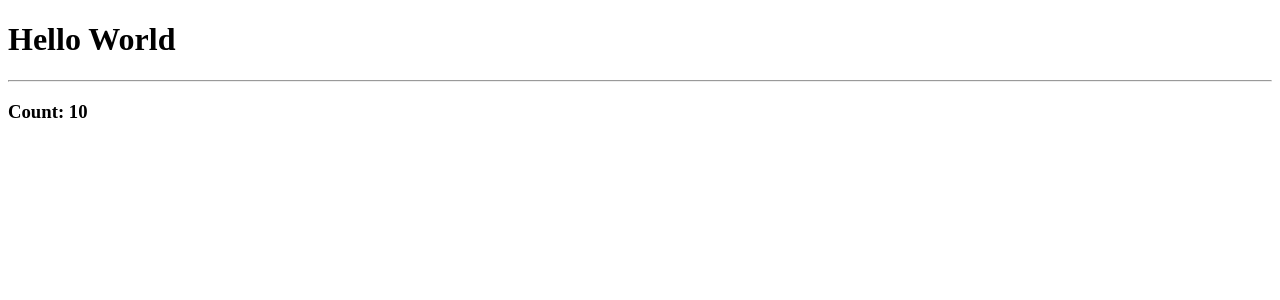
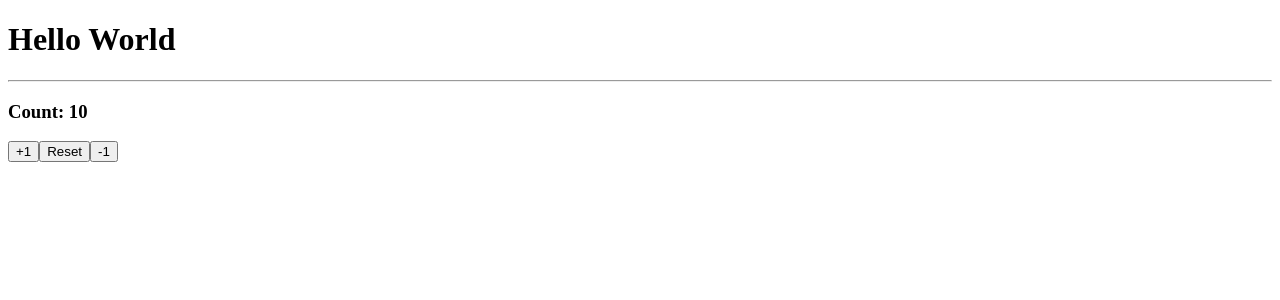
Before and after one commit to MuhamadIffatullathoif/angular-basic, an Angular app: page / in a window 1280 px wide. Shown: the top 300 px of the page. Built offline with nearby package versions, Linux system fonts and the light colour scheme.

Commit message:
03.Counting number and method

```diff
--- a/src/app/app.component.html
+++ b/src/app/app.component.html
@@ -1,3 +1,6 @@
 <h1> {{title}}</h1>
 <hr>
 <h3>Count: {{count}}</h3>
+<button (click)="increaseBy(1)">+1</button>
+<button (click)="resetCounter()">Reset</button>
+<button (click)="increaseBy(-1)">-1</button>
--- a/src/app/app.component.ts
+++ b/src/app/app.component.ts
@@ -8,4 +8,12 @@ import { Component } from '@angular/core';
 export class AppComponent {
   public title: string = 'Hello World';
   public count: number = 10;
+
+  increaseBy(value: number): void {
+    this.count += value;
+  }
+
+  resetCounter(): void {
+    this.count = 10;
+  }
 }
```
